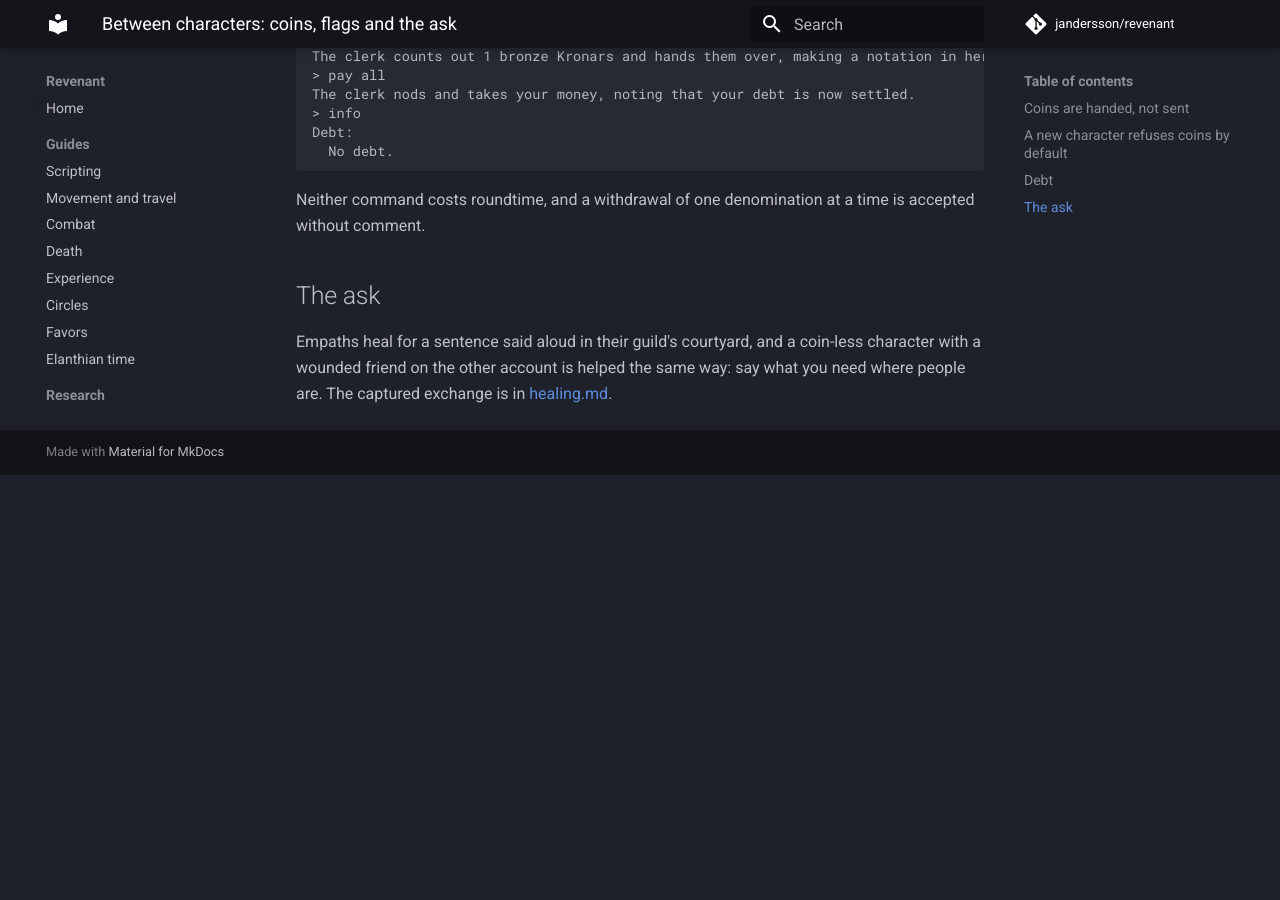
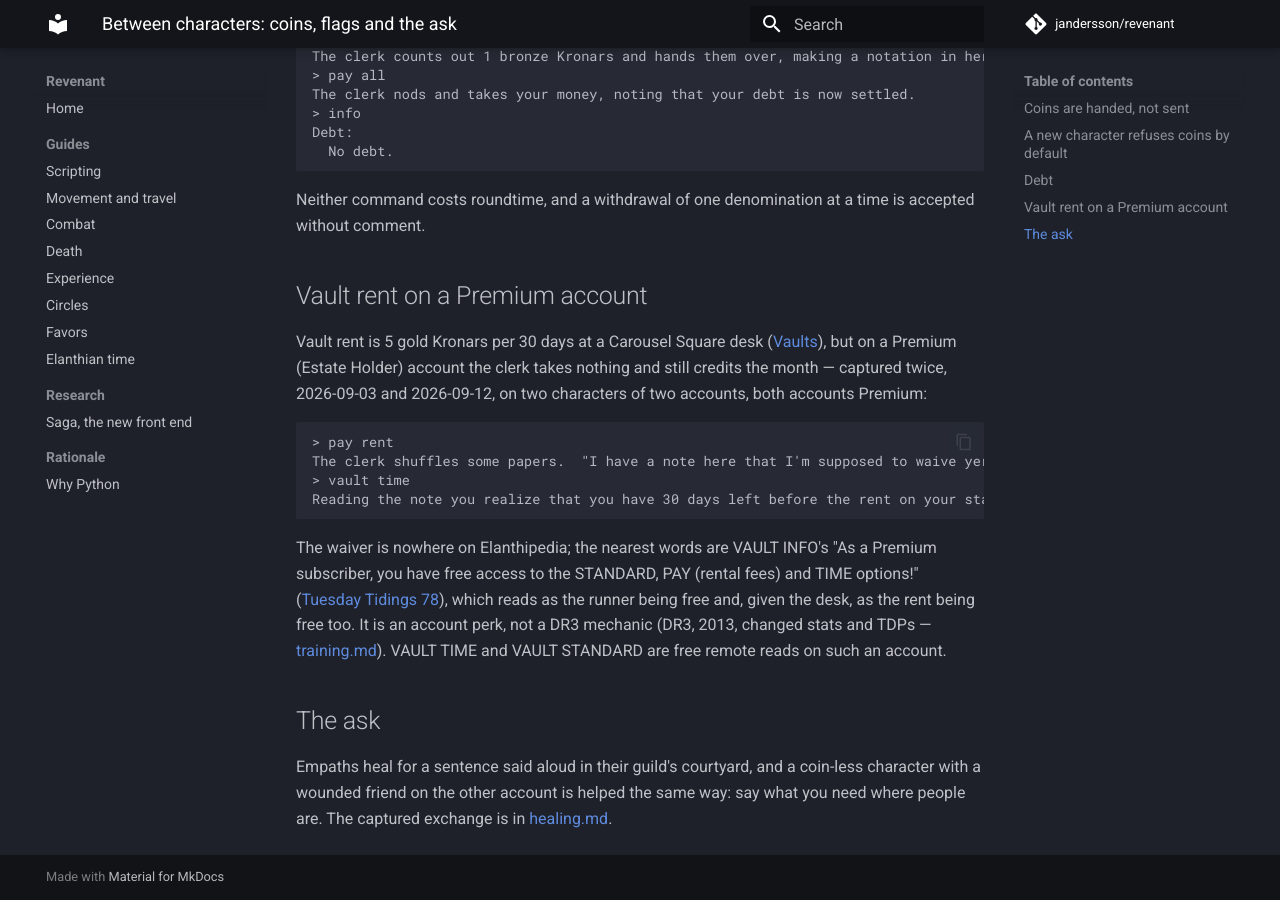
Before and after one commit to jandersson/revenant, an MkDocs documentation site: the page built from docs/social.md, in a window 1280 px wide and 900 px high, scrolled down 1468 px. Built offline with MkDocs 1.6.1 and Material for MkDocs 9.7.7, drawn with Linux system fonts in a browser that asks for light colours; comment, search, counter and statistics services are not loaded; before the commit the page ends 1943 px from its top, so only the background shows below that.

Commit message:
docs(social): vault rent is waived on a Premium account, and it is not DR3
Co-Authored-By: Claude Fable 5.1 <noreply@anthropic.com>

````diff
--- a/docs/social.md
+++ b/docs/social.md
@@ -81,6 +81,30 @@ Debt:
 Neither command costs roundtime, and a withdrawal of one
 denomination at a time is accepted without comment.
 
+## Vault rent on a Premium account
+
+Vault rent is 5 gold Kronars per 30 days at a Carousel Square desk
+([Vaults](https://elanthipedia.play.net/Vaults)), but on a Premium
+(Estate Holder) account the clerk takes nothing and still credits the
+month — captured twice, 2026-09-03 and 2026-09-12, on two characters
+of two accounts, both accounts Premium:
+
+```
+> pay rent
+The clerk shuffles some papers.  "I have a note here that I'm supposed to waive yer fee," he says.  "So I'll just update yer record and you hang on to yer coins."
+> vault time
+Reading the note you realize that you have 30 days left before the rent on your standard vault is due.
+```
+
+The waiver is nowhere on Elanthipedia; the nearest words are VAULT
+INFO's "As a Premium subscriber, you have free access to the
+STANDARD, PAY (rental fees) and TIME options!" ([Tuesday Tidings
+78](https://elanthipedia.play.net/Post:Tuesday_Tidings_-_78_-_Vault_Verb_-_08/17/2021_-_20:03)),
+which reads as the runner being free and, given the desk, as the
+rent being free too. It is an account perk, not a DR3 mechanic (DR3,
+2013, changed stats and TDPs — [training.md](training.md)). VAULT
+TIME and VAULT STANDARD are free remote reads on such an account.
+
 ## The ask
 
 Empaths heal for a sentence said aloud in their guild's courtyard,
````
